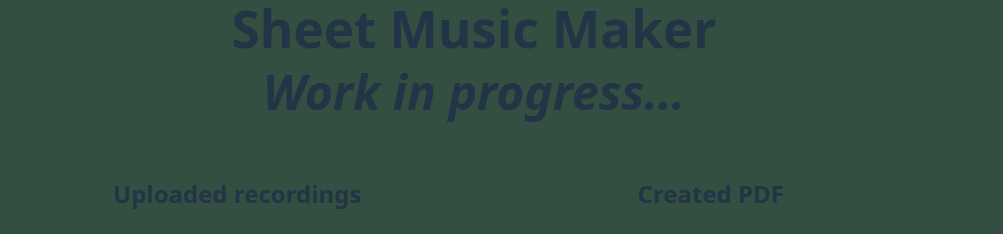
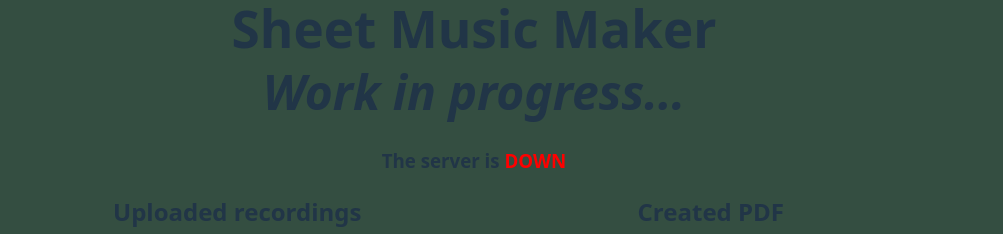
Before and after one commit to Dev-Levy/Dev-Levy.github.io, a Svelte app in the folder sheet_music_maker/: page / in a window 1280 px wide. Shown: the top 234 px of the page, without its empty margins (166-1169 px from the left). Built offline with nearby package versions, Linux system fonts and the light colour scheme; no server answers.

Commit message:
added server check

```diff
--- a/sheet_music_maker/src/App.svelte
+++ b/sheet_music_maker/src/App.svelte
@@ -1,28 +1,55 @@
 <script lang="ts">
+    import { onMount, onDestroy } from "svelte";
+    import {fetchBackendHealth} from "./lib/api";
     import UploadZone from "./components/UploadZone.svelte";
     import PdfZone from "./components/PdfZone.svelte";
     import type {PdfDTO} from "./lib/models";
     let pdf: PdfDTO | null = $state(null);
     $inspect("pdf",pdf);
 
+    let serverStatus:string = $state("DOWN");
+    let intervalId: ReturnType<typeof setInterval>;
+
     function storePdf(pdf_dto:PdfDTO):void {
         pdf = pdf_dto;
     }
 
+    async function checkBackend() {
+        try {
+            if (await fetchBackendHealth())
+                serverStatus = "UP";
+        } catch {
+            serverStatus = "DOWN";
+        }
+    }
+
+    onMount(() => {
+        checkBackend();
+        intervalId = setInterval(checkBackend, 5000);
+    });
+
+    onDestroy(() => {
+        clearInterval(intervalId);
+    });
 </script>
 
 <h1>Sheet Music Maker</h1>
 <h2>Work in progress...</h2>
+<h3>The server is
+    <span style="color: {serverStatus === 'UP'?'green':'red'}">{serverStatus}</span>
+</h3>
 <main>
-    <UploadZone storePdfCallBack={storePdf}/>
-    <PdfZone pdf={pdf}/>
+    <UploadZone status={serverStatus} storePdfCallBack={storePdf}/>
+    <PdfZone status={serverStatus} pdf={pdf}/>
 </main>
 
 <style>
     h2 {
         font-size: 3rem;
         font-style: italic;
-        margin-bottom: 1em;
+    }
+    h3{
+        margin: 1em 0;
     }
     main {
         display: flex;
--- a/sheet_music_maker/src/app.css
+++ b/sheet_music_maker/src/app.css
@@ -20,6 +20,9 @@
     --color-pastel-green: rgba(163, 177, 138, 0.44);
     --color-light-green: rgba(88, 129, 87, 0.45);
     --color-dark: #2e2e2e;
+
+    --color-success: green;
+    --color-error: red;
 }
 
 a {
--- a/sheet_music_maker/src/components/PdfZone.svelte
+++ b/sheet_music_maker/src/components/PdfZone.svelte
@@ -1,6 +1,6 @@
 <script lang="ts">
     import {PdfDTO} from "../lib/models";
-    const {pdf}: {pdf : PdfDTO | null} = $props();
+    const {status, pdf}: {status:string,pdf : PdfDTO | null} = $props();
     let pdfUrl: string | null = $state(null);
 
     $effect(() => {
@@ -8,6 +8,11 @@
             pdfUrl = URL.createObjectURL(pdf.blob)
         }
     })
+    $effect(() => {
+        if (status === "DOWN") {
+            pdfUrl = null;
+        }
+    });
 </script>
 
 <div class="PdfZone">
--- a/sheet_music_maker/src/components/UploadZone.svelte
+++ b/sheet_music_maker/src/components/UploadZone.svelte
@@ -3,7 +3,7 @@
     import {AudioFile} from "../lib/models.js";
     import {fetchAudioFiles, uploadAudioFile} from "../lib/api.js";
     import AudioCard from "./AudioCard.svelte";
-    const {storePdfCallBack}: {storePdfCallBack : Function} = $props();
+    const {status, storePdfCallBack}: {status:string,storePdfCallBack : Function} = $props();
 
     let recordings: AudioFile[] = $state([]);
 
@@ -12,7 +12,14 @@
     let fileInput: HTMLInputElement | null = null;
 
     $effect(() => {if (selectedFiles) selectedFile = selectedFiles[0]});
-
+    $effect(() => {
+       if (status === "UP") {
+           loadAudioFiles()
+       }
+       else if (status === "DOWN") {
+           recordings = [];
+       }
+    });
     $inspect("selected",selectedFile);
 
     onMount(loadAudioFiles)
--- a/sheet_music_maker/src/lib/api.ts
+++ b/sheet_music_maker/src/lib/api.ts
@@ -1,5 +1,10 @@
 const API_BASE: string = 'http://localhost:8080';
 const FILE_CONTROLLER:string = 'MediaFile';
+
+export async function fetchBackendHealth() {
+    const res = await fetch(`${API_BASE}/health`);
+    return res.ok;
+}
 
 export async function fetchAudioFiles() {
     const res = await fetch(`${API_BASE}/${FILE_CONTROLLER}/audio`);
```
